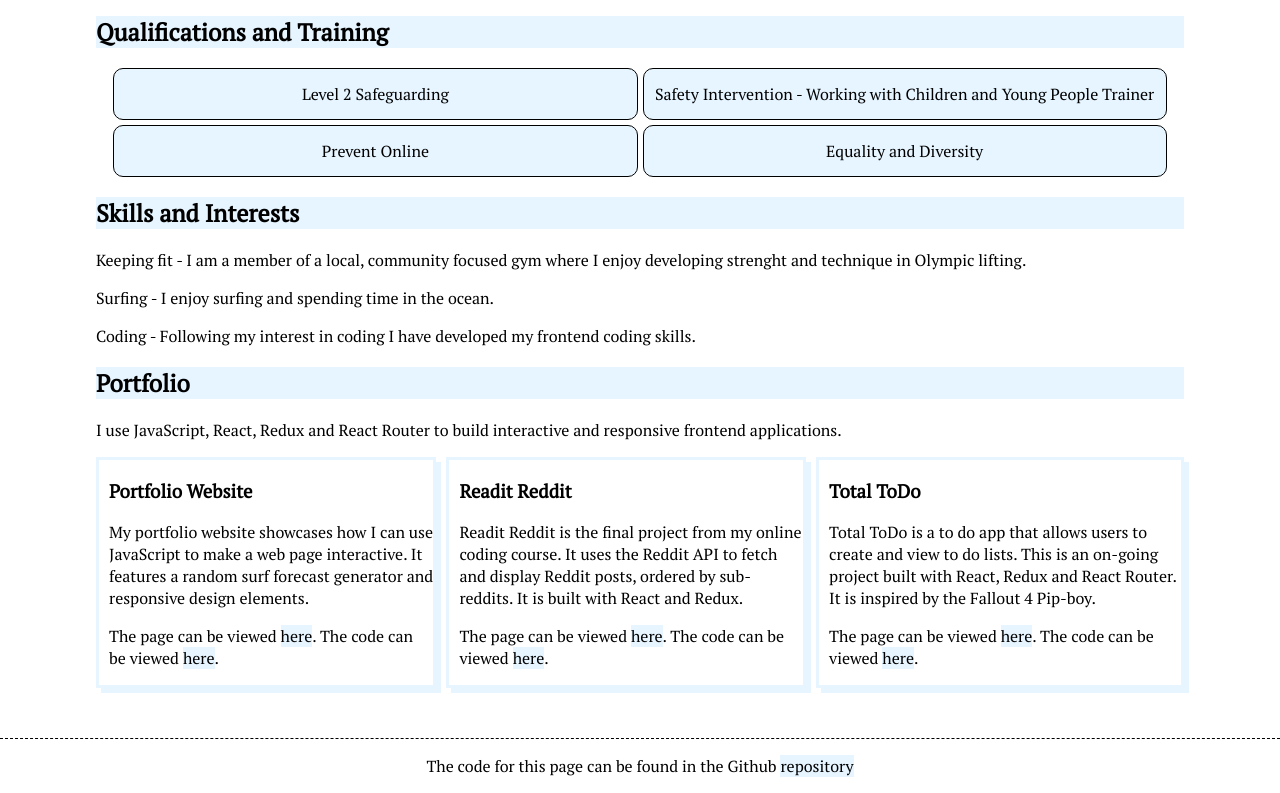
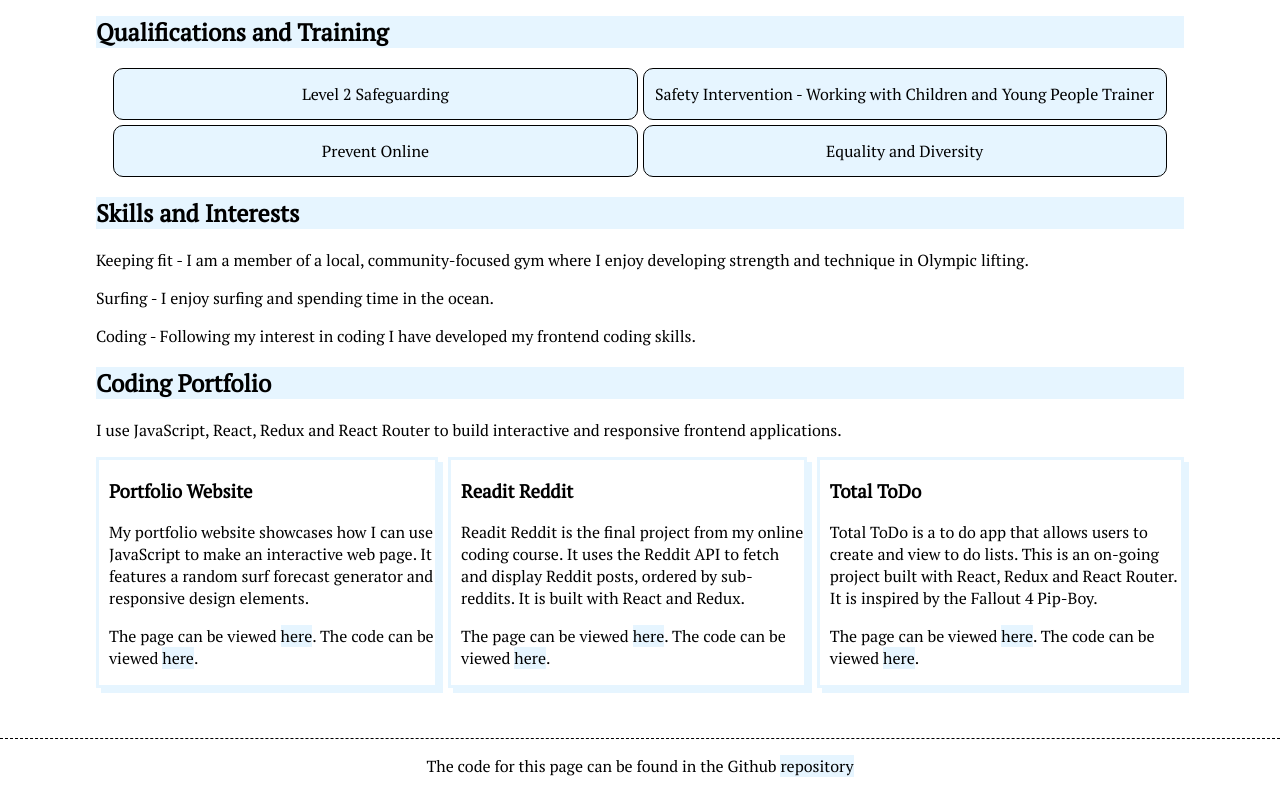
Before and after one commit to tommygee63/c.v, a plain HTML site: page index.html in a window 1280 px wide. Shown: the part 1396-2189 px from the top of the page. Drawn offline with Linux system fonts and the light colour scheme.

Commit message:
laura's grammar check

```diff
--- a/index.html
+++ b/index.html
@@ -48,11 +48,11 @@
                     <li>Providing pastoral support to a tutor group of 10 students</li>
                     <li>Directing LSAs to provide the best support</li>
                     <li>Liaising with parents and other agencies</li>
-                    <li>Maintain high safeguarding standards and follow safeguarding policies.</li>
+                    <li>Maintaining high safeguarding standards and following safeguarding policies.</li>
                     <li>Arranging and leading muti-agency EHCP review meetings</li>
                     <li>Taking part in quality assurance procedures to maintain high levels of teaching and learning</li>
                     <li>Planning and running the annual Ten Tors Jubilee Challenge event</li>
-                    <li>Deliviering CPI Safety Intervention and trauma informed care training to the staff team</li>
+                    <li>Delivering CPI Safety Intervention and Trauma Informed Care training to the staff team</li>
                 </ul>
                </div>
                <div class="newquay">
@@ -117,20 +117,20 @@
 
             <div class="skills">
                 <h2>Skills and Interests</h2>
-                <p>Keeping fit - I am a member of a local, community focused gym where I enjoy developing strenght and technique in Olympic lifting.</p>
+                <p>Keeping fit - I am a member of a local, community-focused gym where I enjoy developing strength and technique in Olympic lifting.</p>
                 <p>Surfing - I enjoy surfing and spending time in the ocean.</p>
                 <p>Coding - Following my interest in coding I have developed my frontend coding skills.</p>
             </div>
 
             <div class="portfolio" id="portfolio">
-                <h2>Portfolio</h2>
+                <h2>Coding Portfolio</h2>
                 <p>I use JavaScript, React, Redux and React Router to build interactive and responsive frontend applications.</p>
                 <div class="projects">
 
                     <div class="project">
                         <h3>Portfolio Website</h3>
                         <p>
-                            My portfolio website showcases how I can use JavaScript to make a web page interactive. It features a random surf
+                            My portfolio website showcases how I can use JavaScript to make an interactive web page. It features a random surf
                             forecast generator and responsive design elements.
                         </p>
                         <p>The page can be viewed <a href="https://tommygee63.github.io/portfolio/" target="_blank">here</a>.
@@ -150,7 +150,7 @@
                     <div class="project">
                         <h3>Total ToDo</h3>
                         <p>Total ToDo is a to do app that allows users to create and view to do lists. This is an on-going project built with
-                            React, Redux and React Router. It is inspired by the Fallout 4 Pip-boy.
+                            React, Redux and React Router. It is inspired by the Fallout 4 Pip-Boy.
                         </p>
                         <p>The page can be viewed <a href="https://totaltodo.netlify.app" target="_blank">here</a>.
                             The code can be viewed <a href="https://github.com/tommygee63/totaltodo" target="_blank">here</a>.
```
